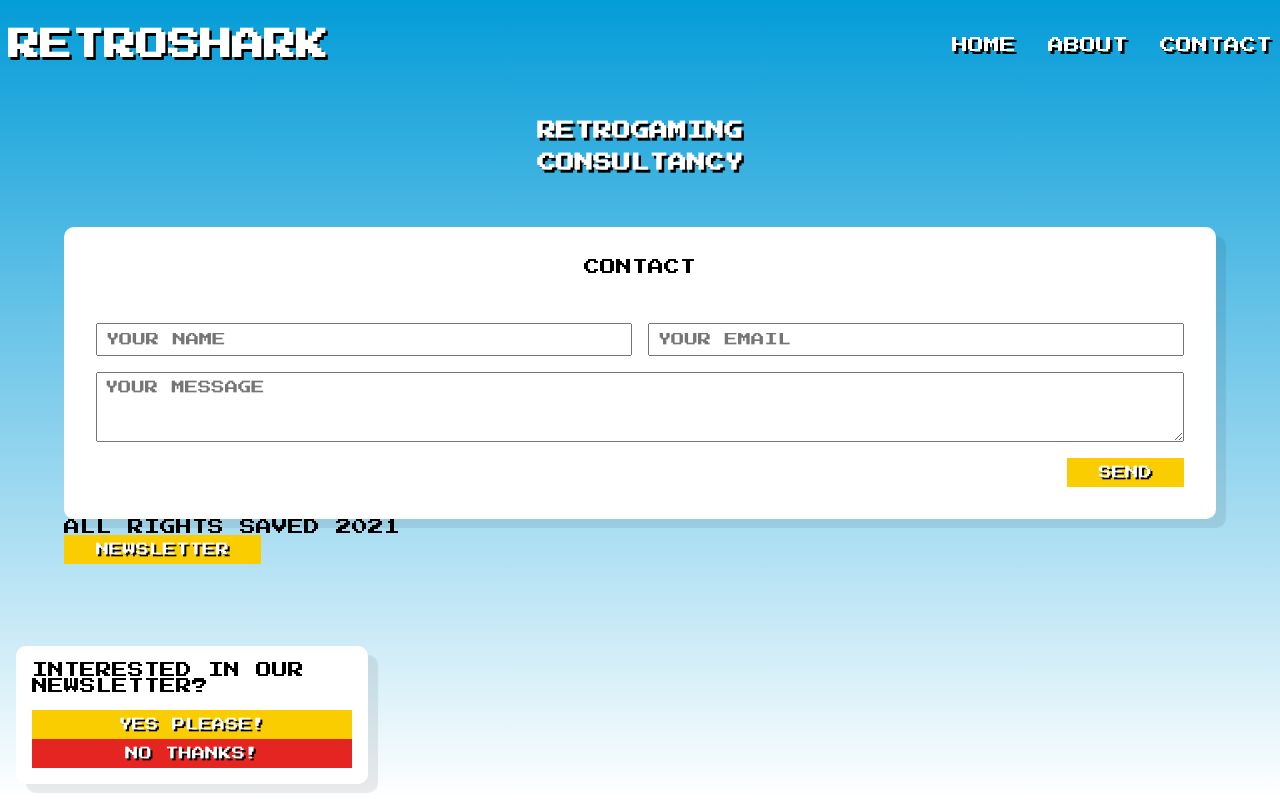
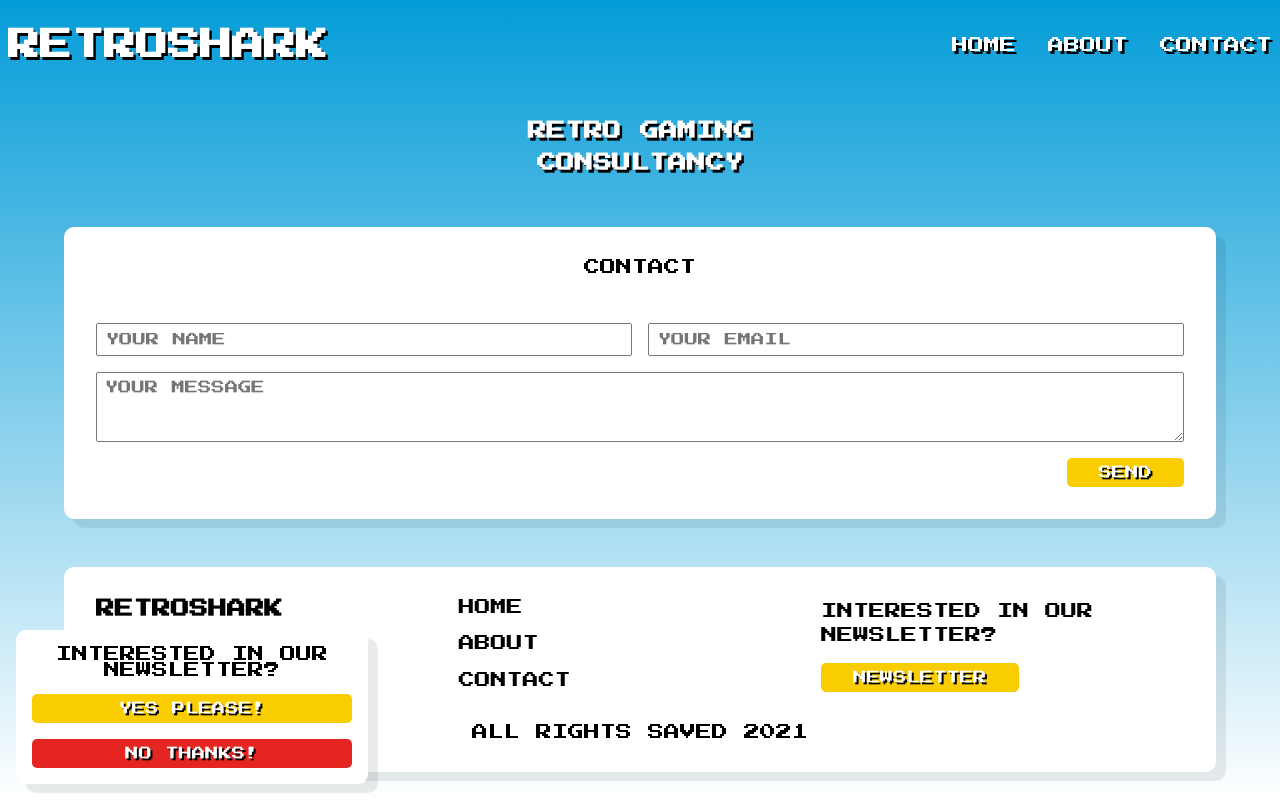
Before and after one commit to JonasThers/retroshark-next, a Next.js app: page /contact in a window 1280 px wide. Built offline with nearby package versions, Linux system fonts and the light colour scheme.

Commit message:
Mandatory 'various things across site'-commit

```diff
--- a/components/Footer.js
+++ b/components/Footer.js
@@ -1,5 +1,6 @@
 import { useContext } from "react";
 import { PopupContext } from "./context/popupcontext";
+import Link from "next/link";
 
 export default function Footer() {
   const [{ popup, setPopup }, { popupContent, setPopupContent }] =
@@ -14,9 +15,25 @@ export default function Footer() {
   let year = d.getFullYear();
 
   return (
-    <div>
-      <div>All Rights Saved {year}</div>
-      <button onClick={openPopup} className="btn accept">Newsletter</button>
-    </div>
+    <footer className="footer-content">
+      <div className="footer-content__logo">
+        <h3>Retroshark</h3>
+        <h4>- Retro Gaming Consultancy</h4>
+      </div>
+      <div className="footer-content__links">
+        <Link href="/">Home</Link>
+        <Link href="/about">About</Link>
+        <Link href="/contact">Contact</Link>
+      </div>
+      <div className="footer-content__newsletter">
+        <div className="footer-content__newsletter--title">
+          Interested in our newsletter?
+        </div>
+        <button onClick={openPopup} className="btn accept">
+          Newsletter
+        </button>
+      </div>
+      <div className="footer-content__rights">All Rights Saved {year}</div>
+    </footer>
   );
 }
--- a/components/Header.js
+++ b/components/Header.js
@@ -20,7 +20,7 @@ export default function Header() {
       </nav>
       </div>
       <h3 className="sub-title">
-        Retrogaming <br /> consultancy
+        Retro gaming <br /> consultancy
       </h3>
     </header>
   );
--- a/components/Popup.js
+++ b/components/Popup.js
@@ -48,9 +48,9 @@ export default function Popup() {
               },
             })}
           />
-          {errors.email && errors.email.message}
+          {errors.email && <span className="error">We kinda need a valid email for this</span>}
           {signUp && (
-            <div>Sit back, relax and look forward to amazing newsletters!</div>
+            <div className="success">Sit back, relax and look forward to amazing newsletters!</div>
           )}
 
           <button type="submit" className="btn accept">Sign me up</button>
--- a/styles/layout/_buttons.scss
+++ b/styles/layout/_buttons.scss
@@ -3,6 +3,7 @@
     border: 0;
     color: map-get($colors, "white");
     text-shadow: 2px 2px map-get($colors, "black");
+    border-radius: 5px;
 
     :hover {
         cursor: pointer;
--- /dev/null
+++ b/styles/layout/_footer.scss
@@ -0,0 +1,47 @@
+.footer-content {
+    margin-top: map-get($spacing-unit, "big");
+    background: map-get($colors, "white");
+    padding: map-get($spacing-unit, "medium");
+    border-radius: 10px;
+    box-shadow: 10px 9px 1px map-get($colors, "box-shadow");
+    display: grid;
+    grid-row-gap: map-get($spacing-unit, "small");
+}
+
+.footer-content__logo h3 {
+    margin-top: 0;
+}
+
+.footer-content__logo h4,
+.footer-content__newsletter--title {
+    line-height: 1.5rem;
+}
+
+.footer-content__links {
+    display: grid;
+    margin-bottom: map-get($spacing-unit, "small");
+    grid-row-gap: map-get($spacing-unit, "small");
+}
+
+.footer-content__links a {
+    text-decoration: none;
+    color: map-get($colors, "black");
+}
+
+.footer-content__newsletter--title {
+    margin-bottom: map-get($spacing-unit, "small");
+}
+
+.footer-content__rights {
+    text-align: center;
+}
+
+@media (min-width: 768px) {
+    .footer-content {
+        grid-template-columns: 1fr 1fr 1fr;
+    }
+
+    .footer-content__rights {
+        grid-column: span 3;
+    }
+}
--- a/styles/layout/_layout.scss
+++ b/styles/layout/_layout.scss
@@ -3,3 +3,4 @@
 @import "./header";
 @import "./buttons";
 @import "./content";
+@import "./footer";
--- a/styles/layout/_popup.scss
+++ b/styles/layout/_popup.scss
@@ -20,10 +20,15 @@
 
 .popup__title {
   margin-bottom: map-get($spacing-unit, "small");
+  text-align: center;
 }
 
 .popup__form {
   transition: 0.9s;
+
+  .error {
+    margin-bottom: map-get($spacing-unit, "small");
+  }
 
   &.hide {
     max-height: 0;
@@ -47,9 +52,13 @@
 }
 
 .popup__actions {
-  display: flex;
-  justify-content: space-between;
-  flex-direction: column;
+  display: grid;
+  grid-row-gap: map-get($spacing-unit, "small");
+}
+
+.success {
+  font-size: map-get($font-sizes, "small");
+  margin-bottom: map-get($spacing-unit, "small");
 }
 
 @media (min-width: 768px) {
--- a/styles/styles.css
+++ b/styles/styles.css
@@ -28,11 +28,16 @@
 
 .popup__title {
   margin-bottom: 1rem;
+  text-align: center;
 }
 
 .popup__form {
   -webkit-transition: 0.9s;
   transition: 0.9s;
+}
+
+.popup__form .error {
+  margin-bottom: 1rem;
 }
 
 .popup__form.hide {
@@ -61,16 +66,14 @@
 }
 
 .popup__actions {
-  display: -webkit-box;
-  display: -ms-flexbox;
-  display: flex;
-  -webkit-box-pack: justify;
-      -ms-flex-pack: justify;
-          justify-content: space-between;
-  -webkit-box-orient: vertical;
-  -webkit-box-direction: normal;
-      -ms-flex-direction: column;
-          flex-direction: column;
+  display: -ms-grid;
+  display: grid;
+  grid-row-gap: 1rem;
+}
+
+.success {
+  font-size: 12px;
+  margin-bottom: 1rem;
 }
 
 @media (min-width: 768px) {
@@ -209,6 +212,7 @@ nav a {
   border: 0;
   color: #fff;
   text-shadow: 2px 2px #000;
+  border-radius: 5px;
 }
 
 .btn :hover {
@@ -242,6 +246,57 @@ nav a {
   }
 }
 
+.footer-content {
+  margin-top: 3rem;
+  background: #fff;
+  padding: 2rem;
+  border-radius: 10px;
+  -webkit-box-shadow: 10px 9px 1px rgba(0, 0, 0, 0.08);
+          box-shadow: 10px 9px 1px rgba(0, 0, 0, 0.08);
+  display: -ms-grid;
+  display: grid;
+  grid-row-gap: 1rem;
+}
+
+.footer-content__logo h3 {
+  margin-top: 0;
+}
+
+.footer-content__logo h4,
+.footer-content__newsletter--title {
+  line-height: 1.5rem;
+}
+
+.footer-content__links {
+  display: -ms-grid;
+  display: grid;
+  margin-bottom: 1rem;
+  grid-row-gap: 1rem;
+}
+
+.footer-content__links a {
+  text-decoration: none;
+  color: #000;
+}
+
+.footer-content__newsletter--title {
+  margin-bottom: 1rem;
+}
+
+.footer-content__rights {
+  text-align: center;
+}
+
+@media (min-width: 768px) {
+  .footer-content {
+    -ms-grid-columns: 1fr 1fr 1fr;
+        grid-template-columns: 1fr 1fr 1fr;
+  }
+  .footer-content__rights {
+    grid-column: span 3;
+  }
+}
+
 body {
   background: -webkit-gradient(linear, left top, left bottom, from(#049cd8), to(white)) fixed;
   background: linear-gradient(#049cd8 0%, white 100%) fixed;
```
Also changed, not shown: 1 other file (tests, documents, lock files or other folders).
